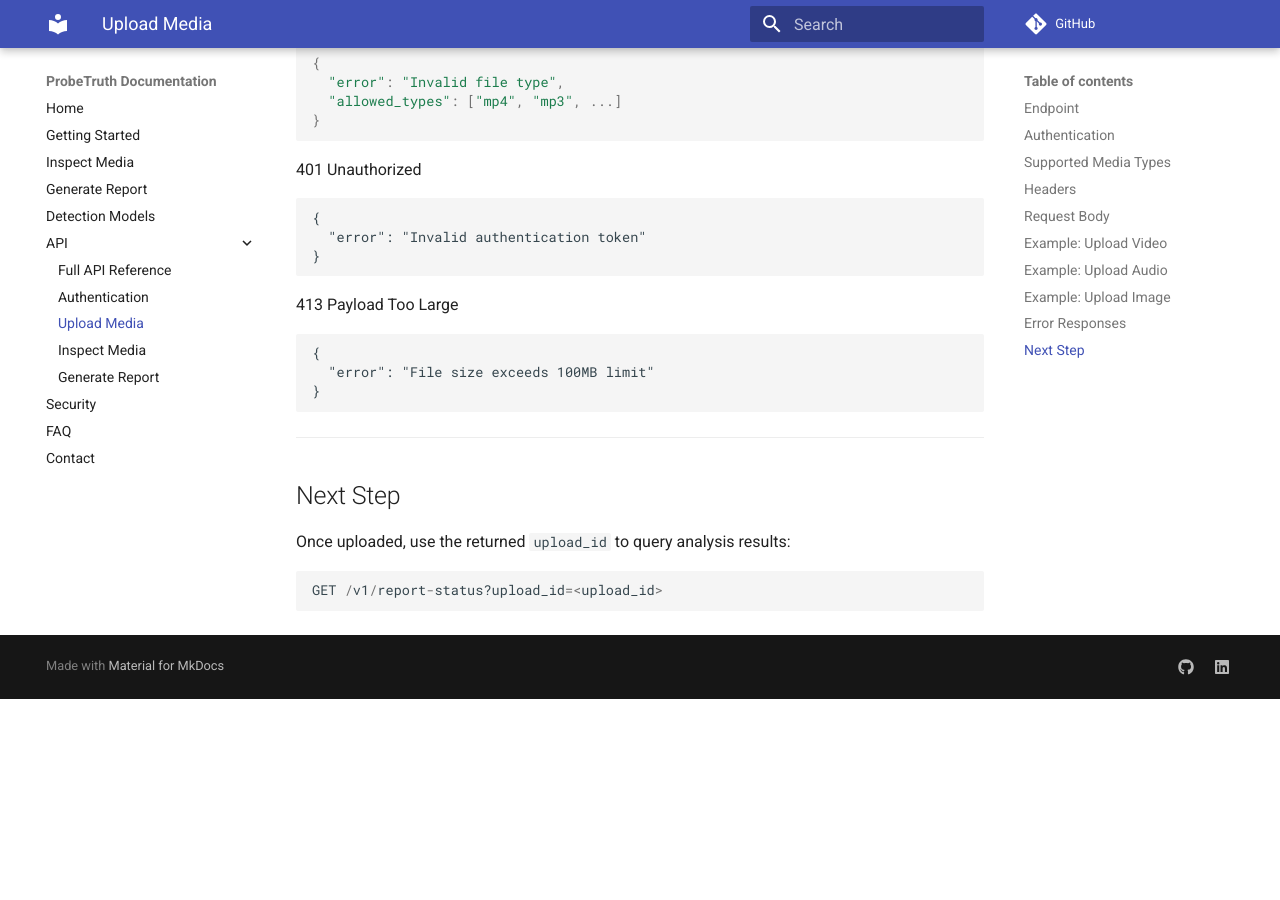
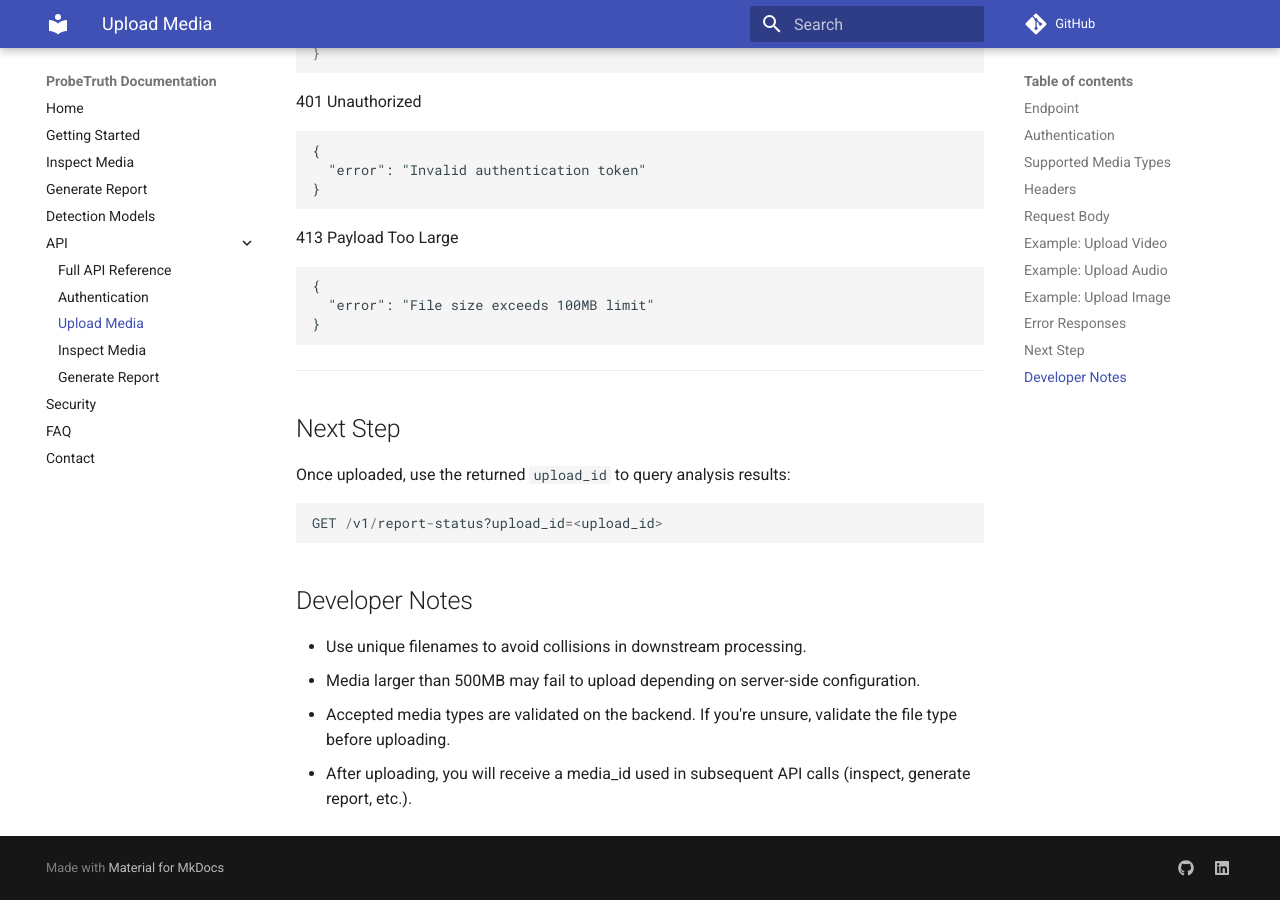
Before and after one commit to smileslab/probe_truth_docs, an MkDocs documentation site: the page built from docs/api/upload.md, in a window 1280 px wide and 900 px high, scrolled down 2813 px. Built offline with MkDocs 1.6.1 and Material for MkDocs 9.7.7, drawn with Linux system fonts in a browser that asks for light colours; comment, search, counter and statistics services are not loaded; before the commit the page ends 3512 px from its top, so only the background shows below that; some of the changed lines change nothing that is shown; some of the changed text lies outside the part shown.

Commit message:
Supported media type modified

````diff
--- a/docs/api/upload.md
+++ b/docs/api/upload.md
@@ -22,12 +22,9 @@
 
 ## Supported Media Types
 
-- `.mp4` — Video
-- `.mp3` — Audio
-- `.wav` — Audio
-- `.jpg` / `.jpeg` — Image
-- `.png` — Image
-
+- — Video `.mp4` `.mkv` `.avi` `.mov` `.wmv` `.flv` `.webm`
+- — Audio `.mp3` `.wav` `.aac` `.flac`
+- — Image `.jpg` `.png` `.bmp` `.tiff`
 ---
 
 ## Headers
@@ -141,3 +138,10 @@
 ```
 GET /v1/report-status?upload_id=<upload_id>
 ```
+
+## Developer Notes
+
+- Use unique filenames to avoid collisions in downstream processing.
+- Media larger than 500MB may fail to upload depending on server-side configuration.
+- Accepted media types are validated on the backend. If you're unsure, validate the file type before uploading.
+- After uploading, you will receive a media_id used in subsequent API calls (inspect, generate report, etc.).
````
